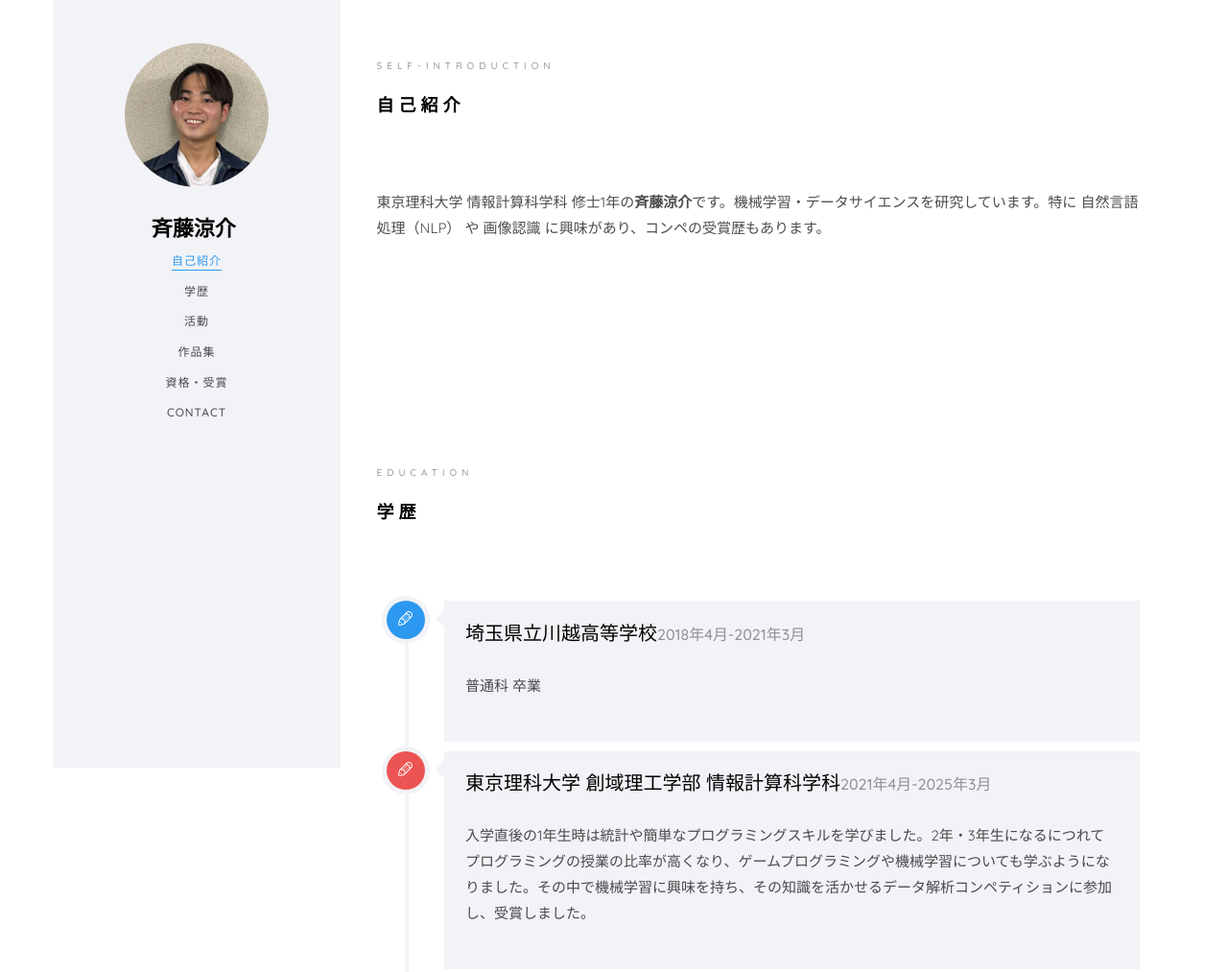
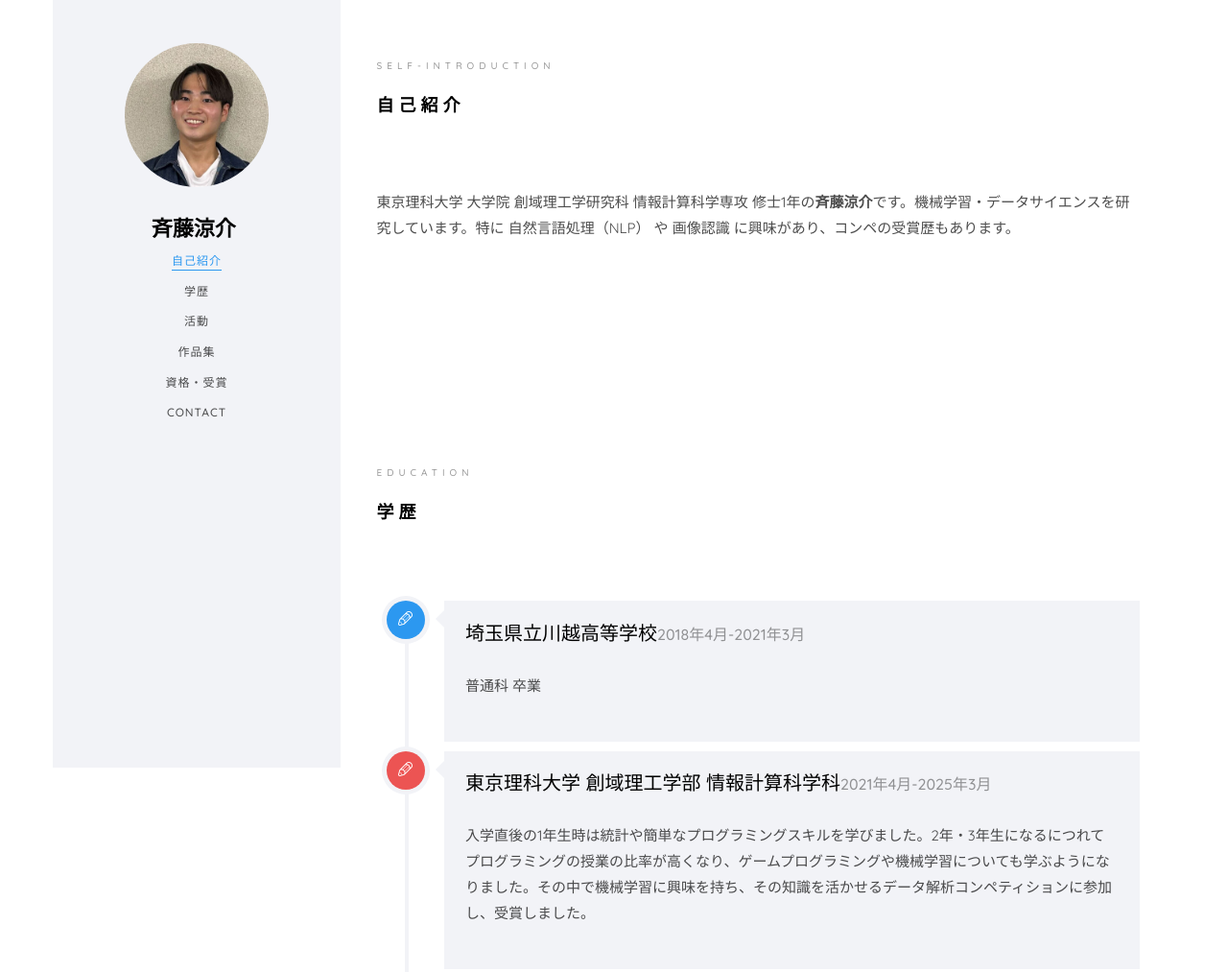
Before and after one commit to Ryosuke0425/Portfolio, a plain HTML site: page index.html in a window 1280 px wide. Shown: the top 1013 px of the page at 96% size. Drawn offline with nearby package versions, Linux system fonts and the light colour scheme; files whose address does not match are found by name; a web font is replaced by a local one.

Commit message:
Add files via upload

```diff
--- a/index.html
+++ b/index.html
@@ -150,7 +150,7 @@
 									<div class="about-desc">
 										<span class="heading-meta">self-introduction</span>
 										<h2 class="colorlib-heading">自己紹介</h2>
-										<p>東京理科大学 情報計算科学科 修士1年の<strong>斉藤涼介</strong>です。機械学習・データサイエンスを研究しています。特に 自然言語処理（NLP） や 画像認識 に興味があり、コンペの受賞歴もあります。</p>
+										<p>東京理科大学 大学院 創域理工学研究科 情報計算科学専攻 修士1年の<strong>斉藤涼介</strong>です。機械学習・データサイエンスを研究しています。特に 自然言語処理（NLP） や 画像認識 に興味があり、コンペの受賞歴もあります。</p>
 									</div>
 								</div>
 							</div>
```
